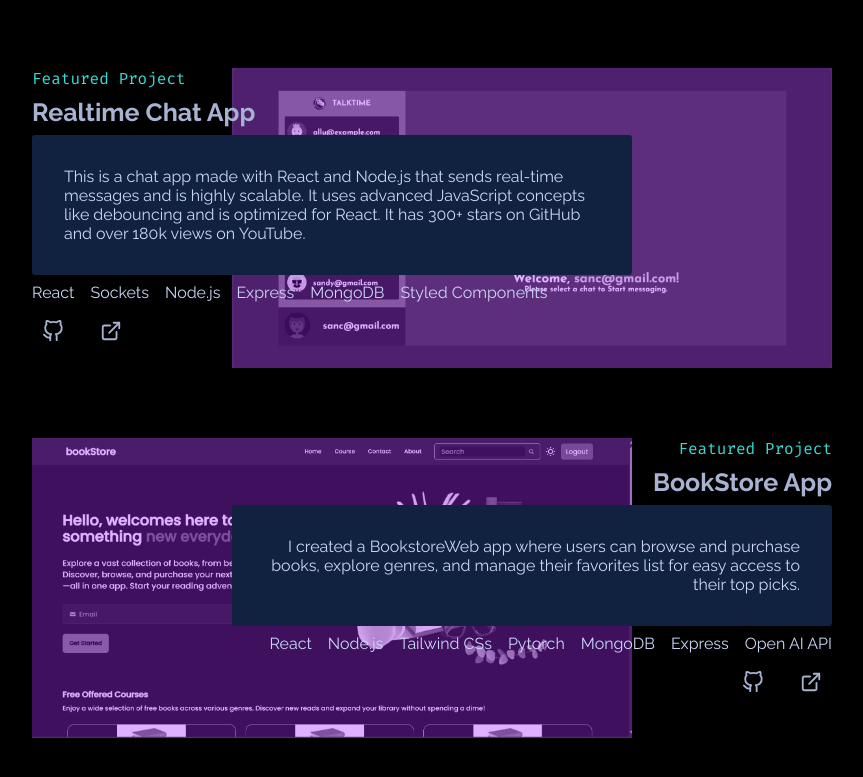
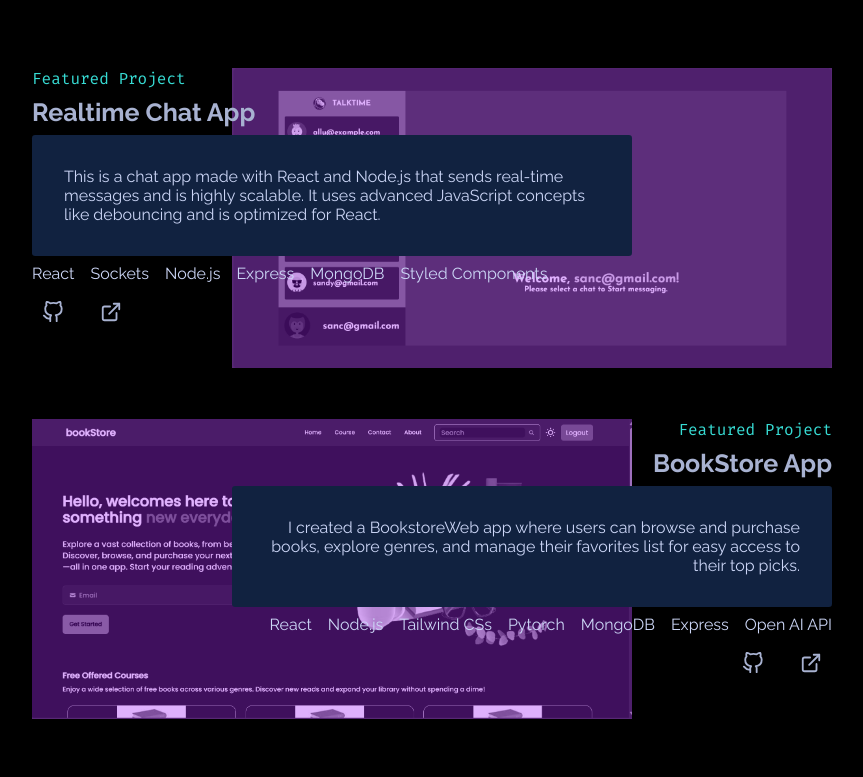
Before and after one commit to adityaaman052/AdiPortfolio, a Next.js app: page / in a window 1280 px wide. Shown: the part 3259-4036 px from the top of the page, without its empty margins (208-1071 px from the left). Built offline with nearby package versions, Linux system fonts and the light colour scheme.

Commit message:
Update Projects.tsx

```diff
--- a/src/sections/Projects.tsx
+++ b/src/sections/Projects.tsx
@@ -28,7 +28,7 @@ function Projects() {
       image: "/project2.png",
       projectName: "Realtime Chat App",
       projectDescription:
-        "This is a chat app made with React and Node.js that sends real-time messages and is highly scalable. It uses advanced JavaScript concepts like debouncing and is optimized for React. It has 300+ stars on GitHub and over 180k views on YouTube.",
+        "This is a chat app made with React and Node.js that sends real-time messages and is highly scalable. It uses advanced JavaScript concepts like debouncing and is optimized for React.",
       projectTech: [
         "React",
         "Sockets",
```
